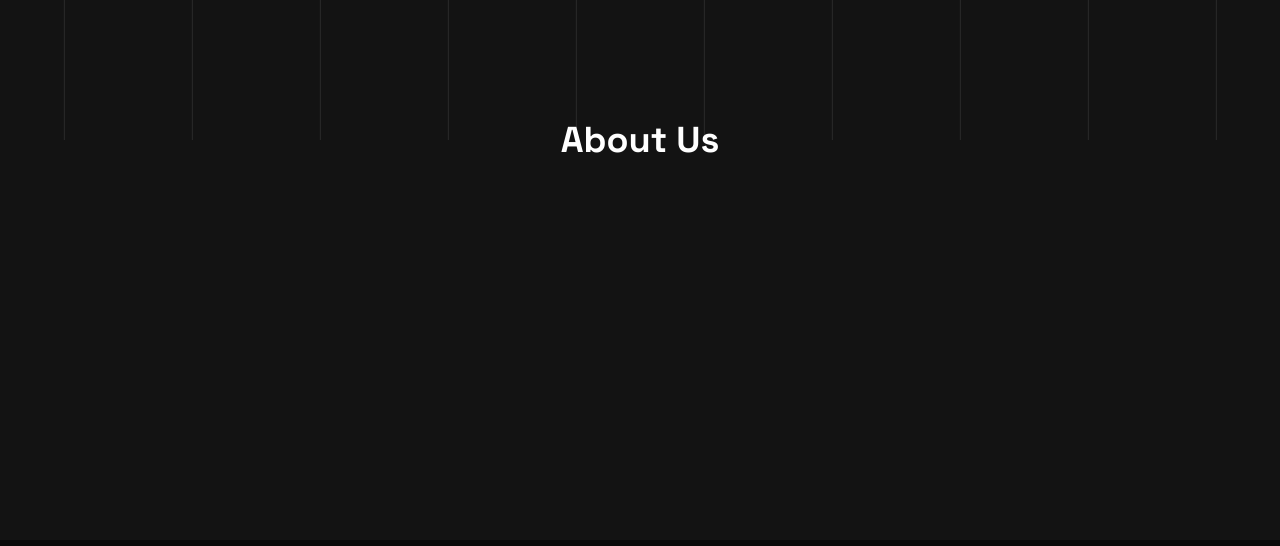
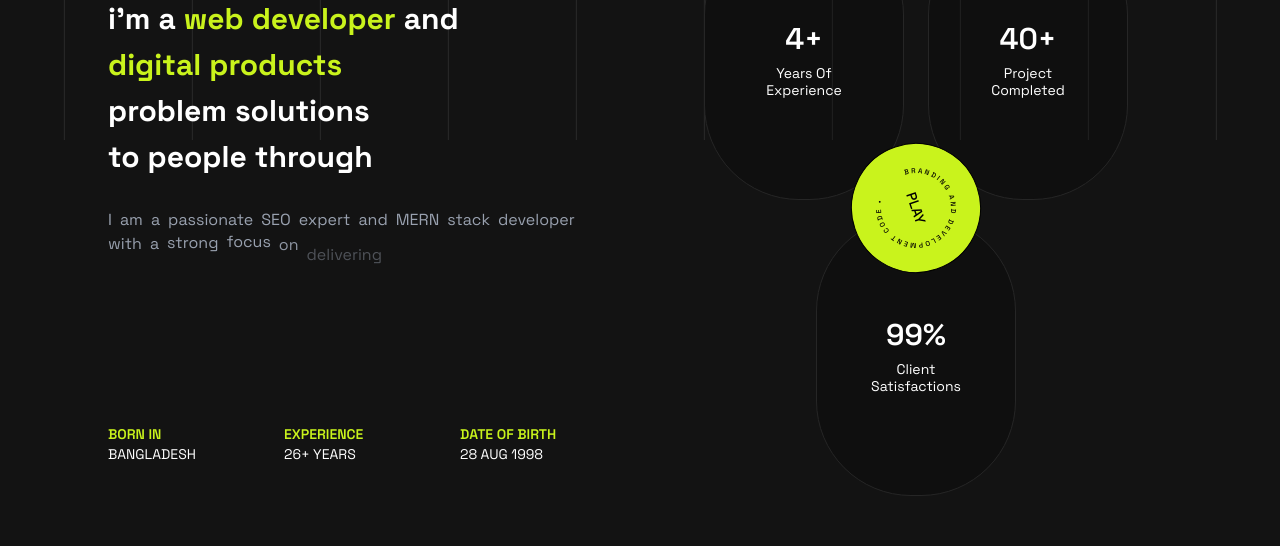
Before and after one commit to imadnanhassan/developer, a React (Vite) app: page /about in a window 1280 px wide. Shown: the part 660-1206 px from the top of the page. Built offline with nearby package versions, Linux system fonts and the light colour scheme.

Commit message:
feat: enhance ProjectShowcase layout and add lazy loading for images; update About page to include ServiceHero, ExperienceSection, and SkillSection

```diff
--- a/src/components/section/CaseStudies/ProjectShowcase.tsx
+++ b/src/components/section/CaseStudies/ProjectShowcase.tsx
@@ -37,11 +37,10 @@ export default function ProjectShowcase() {
       : projects.filter((p) => p.category === selectedCategory);
 
   return (
-    <div className="w-full flex adnan_container !py-40">
+    <div className="w-full lg:flex  adnan_container !py-40">
       {/* Sidebar */}
-      <aside className="w-64 p-6 text-white rounded-lg shadow-lg flex-shrink-0">
-
-        <ul className="space-y-2">
+      <aside className="lg:w-64 w-full p-6 text-white rounded-lg shadow-lg flex-shrink-0">
+        <ul className="space-y-2 ">
           {categories.map((cat) => (
             <li
               key={cat}
@@ -74,6 +73,7 @@ export default function ProjectShowcase() {
                   rotateY: 10, // pseudo 3D effect horizontally
                 }}
                 transition={{ type: "spring", stiffness: 300 }}
+                loading="lazy"
               />
               <div className="p-4">
                 <h3 className="text-xl font-semibold text-white">
--- a/src/components/section/ServicePage/ServiceHero.tsx
+++ b/src/components/section/ServicePage/ServiceHero.tsx
@@ -16,34 +16,34 @@ const ServiceHero: React.FC = () => {
           >
             <TextReveal text="* INTRODUCTION OF MYSELF" />
           </motion.p>
-          <h1 className="text-2xl md:text-3xl font-bold leading-tight inline-block">
+          <div className="text-md md:text-3xl font-bold leading-tight inline-block">
             <motion.h1
               initial={{ opacity: 0, y: 20 }}
               animate={{ opacity: 1, y: 0 }}
               transition={{ delay: 0.2, duration: 0.6 }}
               className="leading-tight inline-block"
             >
-              <TextReveal text="i’m a" className="leading-tight inline-block" />
+              <TextReveal text="i’m a" className="leading-tight inline-block " />
               <TextReveal
                 text="web developer"
                 className="leading-tight inline-block text-[#C9F31C]"
               />
-              <TextReveal text="and" className="leading-tight inline-block" />
+              <TextReveal text="and" className="leading-tight inline-block " />
               <TextReveal
                 text="digital products"
-                className="leading-tight inline-block text-[#C9F31C]"
+                className="leading-tight inline-block text-[#C9F31C] "
               />{" "}
               <br />
               <TextReveal
                 text="problem solutions"
-                className="leading-tight inline-block"
+                className="leading-tight inline-block "
               />
               <TextReveal
                 text="to people through"
-                className="leading-tight inline-block"
+                className="leading-tight inline-block "
               />
             </motion.h1>
-          </h1>
+          </div>
 
           <motion.p
             initial={{ opacity: 0, y: 20 }}
--- a/src/pages/About.tsx
+++ b/src/pages/About.tsx
@@ -1,4 +1,7 @@
 import Breadcrumb from "@/components/section/Common/Breadcrumb";
+import ExperienceSection from "@/components/section/HomePage/ExperienceSection";
+import { SkillSection } from "@/components/section/HomePage/SkillSection";
+import ServiceHero from "@/components/section/ServicePage/ServiceHero";
 import AnimatedLines from "@/components/ui/AnimatedLines";
 
 const About: React.FC = () => {
@@ -9,8 +12,10 @@ const About: React.FC = () => {
           <Breadcrumb />
         </div>
         <AnimatedLines />
-        <div className="flex items-center justify-center h-screen">
-          <h1 className="text-4xl font-bold text-white">About Us</h1>
+        <div >
+          <ServiceHero />
+          <ExperienceSection />
+           <SkillSection />
         </div>
       </div>
     </>
```
